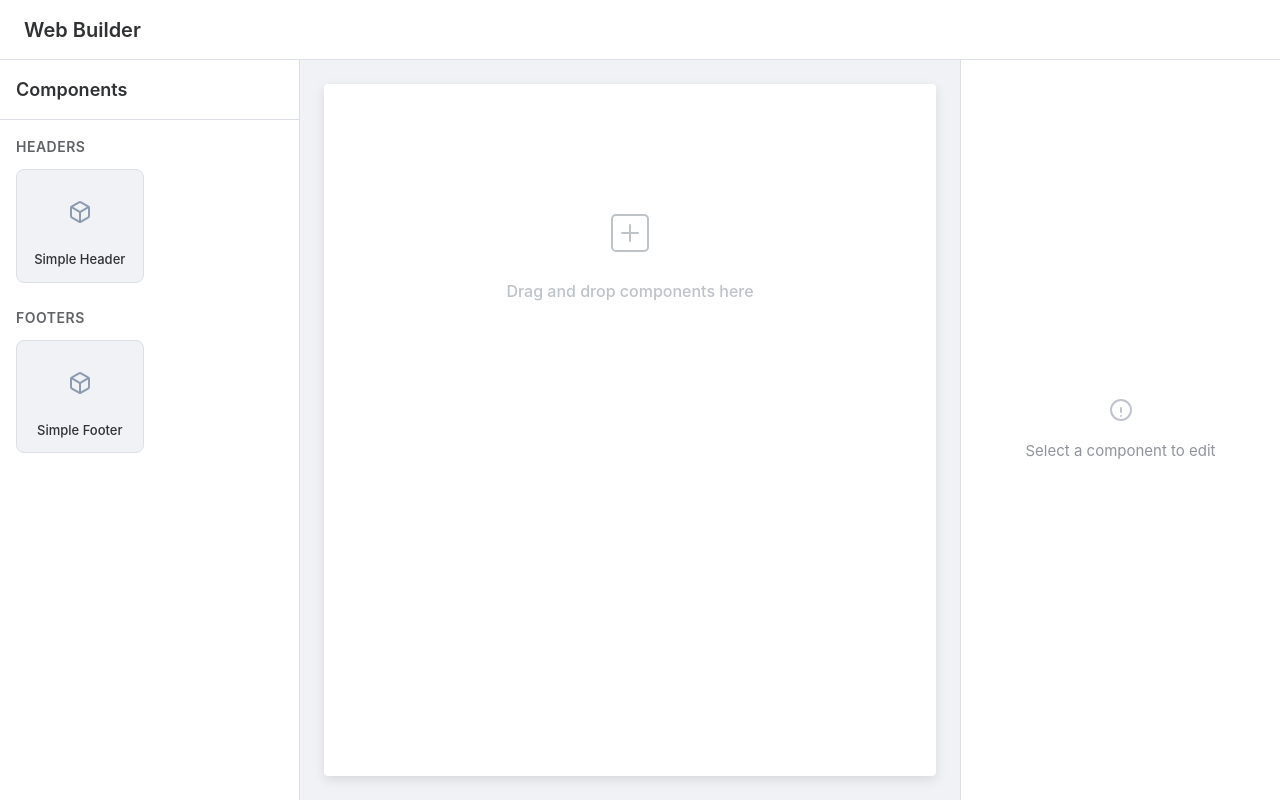
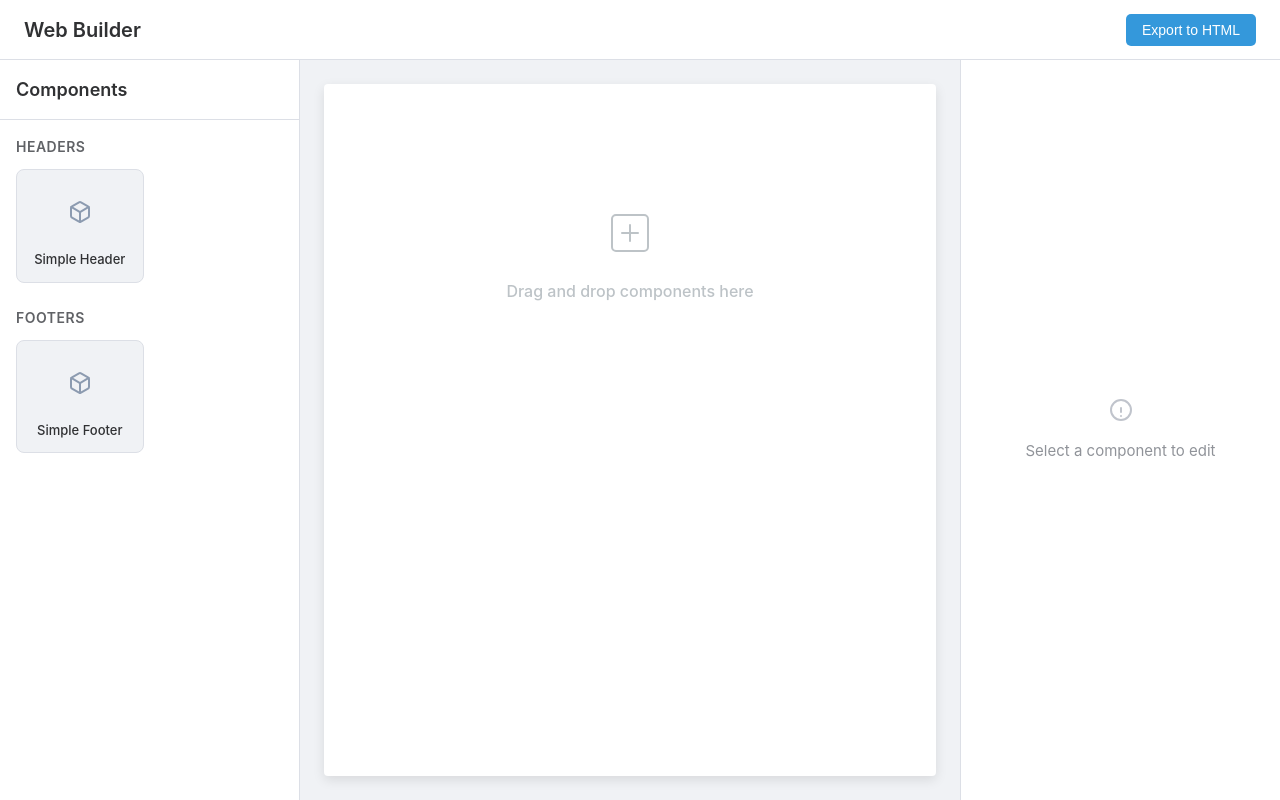
Before and after one commit to NIKIRIKI7/web_builder, a Vue app: page / in a window 1280 px wide. Built offline with nearby package versions, Linux system fonts and the light colour scheme.

Commit message:
Этап 5: реализована базовая функция экспорта

```diff
--- a/package.json
+++ b/package.json
@@ -10,6 +10,7 @@
     "lint": "eslint ."
   },
   "dependencies": {
+    "@vue/server-renderer": "^3.5.17",
     "eslint-plugin-prettier": "^5.5.1",
     "pinia": "^3.0.3",
     "pinia-plugin-persistedstate": "^4.4.1",
--- a/src/features/Canvas/model/canvasStore.ts
+++ b/src/features/Canvas/model/canvasStore.ts
@@ -1,6 +1,9 @@
 import { defineStore } from 'pinia';
+import { createSSRApp } from 'vue';
+import { renderToString } from '@vue/server-renderer';
 import { componentsMap } from '@/entities/UiComponent/model/libraryComponents';
 import type { UiComponentInfo } from '@/entities/UiComponent/model/types';
+import { getDocumentCss } from '@/shared/lib/export/getCss';
 
 /**
  * Описывает состояние одного экземпляра компонента на холсте.
@@ -39,9 +42,6 @@ export const useCanvasStore = defineStore('canvas', {
     }),
 
     getters: {
-        /**
-         * Геттер, возвращающий полный список компонентов для рендеринга на холсте.
-         */
         renderedComponents(state): FullRenderedComponent[] {
             return state.componentInstances.map((instance) => {
                 const componentInfo = componentsMap.get(instance.componentId);
@@ -53,9 +53,6 @@ export const useCanvasStore = defineStore('canvas', {
                 };
             });
         },
-        /**
-         * Геттер, возвращающий полную информацию о выбранном в данный момент компоненте.
-         */
         selectedComponent(state): FullRenderedComponent | null {
             if (state.selectedComponentInstanceId === null) {
                 return null;
@@ -78,9 +75,6 @@ export const useCanvasStore = defineStore('canvas', {
     },
 
     actions: {
-        /**
-         * Добавляет новый компонент на холст.
-         */
         addComponent(componentId: string) {
             const componentInfo = componentsMap.get(componentId);
             if (!componentInfo) return;
@@ -101,33 +95,21 @@ export const useCanvasStore = defineStore('canvas', {
             this.componentInstances.push(newInstance);
             this.selectComponent(newInstance.instanceId);
         },
-        /**
-         * Устанавливает ID выбранного компонента.
-         */
         selectComponent(instanceId: number | null) {
             this.selectedComponentInstanceId = instanceId;
         },
-        /**
-         * Обновляет пропсы (контент) для указанного компонента.
-         */
         updateComponentProps(payload: { instanceId: number, newProps: Record<string, any> }) {
             const component = this.componentInstances.find(c => c.instanceId === payload.instanceId);
             if (component) {
                 component.props = { ...component.props, ...payload.newProps };
             }
         },
-        /**
-         * Обновляет стили для указанного компонента.
-         */
         updateComponentStyles(payload: { instanceId: number, newStyles: Record<string, any> }) {
             const component = this.componentInstances.find(c => c.instanceId === payload.instanceId);
             if (component) {
                 component.styles = { ...component.styles, ...payload.newStyles };
             }
         },
-        /**
-         * Удаляет компонент с холста по его ID.
-         */
         deleteComponent(instanceId: number) {
             if (this.selectedComponentInstanceId === instanceId) {
                 this.selectedComponentInstanceId = null;
@@ -136,18 +118,56 @@ export const useCanvasStore = defineStore('canvas', {
                 (instance) => instance.instanceId !== instanceId
             );
         },
-        /**
-         * Заменяет текущий массив компонентов новым.
-         * Используется для синхронизации с vuedraggable после сортировки.
-         */
         setComponentInstances(newInstances: CanvasInstanceState[]) {
             this.componentInstances = newInstances;
+        },
+        /**
+         * Асинхронно генерирует HTML-строку, рендеря каждый компонент в памяти.
+         * @returns {Promise<string>} Промис, который разрешается в готовую HTML-строку.
+         */
+        async generateHtmlString(): Promise<string> {
+            const stylesObjectToString = (styles: Record<string, any>): string => {
+                return Object.entries(styles)
+                    .map(([key, value]) => {
+                        const kebabKey = key.replace(/[A-Z]/g, match => `-${match.toLowerCase()}`);
+                        return `${kebabKey}: ${value};`;
+                    })
+                    .join(' ');
+            };
+
+            const renderedComponentsHtml = [];
+            for (const component of this.renderedComponents) {
+                const app = createSSRApp(component.componentInfo.component, component.props);
+                const renderedHtml = await renderToString(app);
+
+                const componentWrapper = `
+          <div style="${stylesObjectToString(component.styles)}">
+            ${renderedHtml}
+          </div>`;
+
+                renderedComponentsHtml.push(componentWrapper);
+            }
+
+            const allCss = getDocumentCss();
+
+            return `
+<!DOCTYPE html>
+<html lang="en">
+<head>
+    <meta charset="UTF-8">
+    <meta name="viewport" content="width=device-width, initial-scale=1.0">
+    <title>My Exported Page</title>
+    <style>
+        ${allCss}
+        body { margin: 0; background-color: #f0f2f5; }
+    </style>
+</head>
+<body>
+    ${renderedComponentsHtml.join('\n')}
+</body>
+</html>`;
         }
     },
 
-    /**
-     * Включает сохранение состояния для этого стора в Local Storage.
-     * Требует установки и подключения `pinia-plugin-persistedstate`.
-     */
     persist: true,
 });
--- /dev/null
+++ b/src/shared/lib/export/getCss.ts
@@ -0,0 +1,20 @@
+/**
+ * Собирает все CSS-правила с текущей страницы в одну строку.
+ * @returns {string} Строка, содержащая все CSS-стили документа.
+ */
+export function getDocumentCss(): string {
+    let css = '';
+    // Проходим по всем таблицам стилей на странице
+    for (const sheet of Array.from(document.styleSheets)) {
+        try {
+            // Проходим по всем правилам внутри каждой таблицы
+            for (const rule of Array.from(sheet.cssRules)) {
+                css += rule.cssText;
+            }
+        } catch (e) {
+            // Игнорируем ошибки CORS для внешних таблиц стилей
+            console.warn('Could not read CSS rules from stylesheet:', sheet.href, e);
+        }
+    }
+    return css;
+}
--- a/src/widgets/TheHeader/ui/TheHeader.vue
+++ b/src/widgets/TheHeader/ui/TheHeader.vue
@@ -1,9 +1,37 @@
 <script setup lang="ts">
+import { useCanvasStore } from '@/features/Canvas/model/canvasStore';
+
+const canvasStore = useCanvasStore();
+
+function downloadFile(filename: string, content: string) {
+  const element = document.createElement('a');
+  element.setAttribute('href', 'data:text/html;charset=utf-8,' + encodeURIComponent(content));
+  element.setAttribute('download', filename);
+  element.style.display = 'none';
+  document.body.appendChild(element);
+  element.click();
+  document.body.removeChild(element);
+}
+
+/**
+ * Обработчик теперь асинхронный
+ */
+async function handleExport() {
+  // Добавляем await, чтобы дождаться генерации HTML
+  const htmlContent = await canvasStore.generateHtmlString();
+  downloadFile('my-page.html', htmlContent);
+}
 </script>
+
 
 <template>
   <header class="the-header">
     <div class="the-header__logo">Web Builder</div>
+    <div class="the-header__actions">
+      <button class="the-header__export-btn" @click="handleExport">
+        Export to HTML
+      </button>
+    </div>
   </header>
 </template>
 
@@ -11,6 +39,7 @@
 .the-header {
   display: flex;
   align-items: center;
+  justify-content: space-between; // Располагаем элементы по краям
   flex-shrink: 0;
   height: $header-height;
   padding: 0 24px;
@@ -23,5 +52,25 @@
     font-weight: 600;
     color: $color-text-primary;
   }
+
+  &__actions {
+    // Контейнер для кнопок
+  }
+
+  &__export-btn {
+    padding: 8px 16px;
+    background-color: #3498db;
+    color: white;
+    border: none;
+    border-radius: 5px;
+    cursor: pointer;
+    font-size: 14px;
+    font-weight: 500;
+    transition: background-color 0.2s;
+
+    &:hover {
+      background-color: #2980b9;
+    }
+  }
 }
 </style>
```
Also changed, not shown: 1 other file (tests, documents, lock files or other folders).
